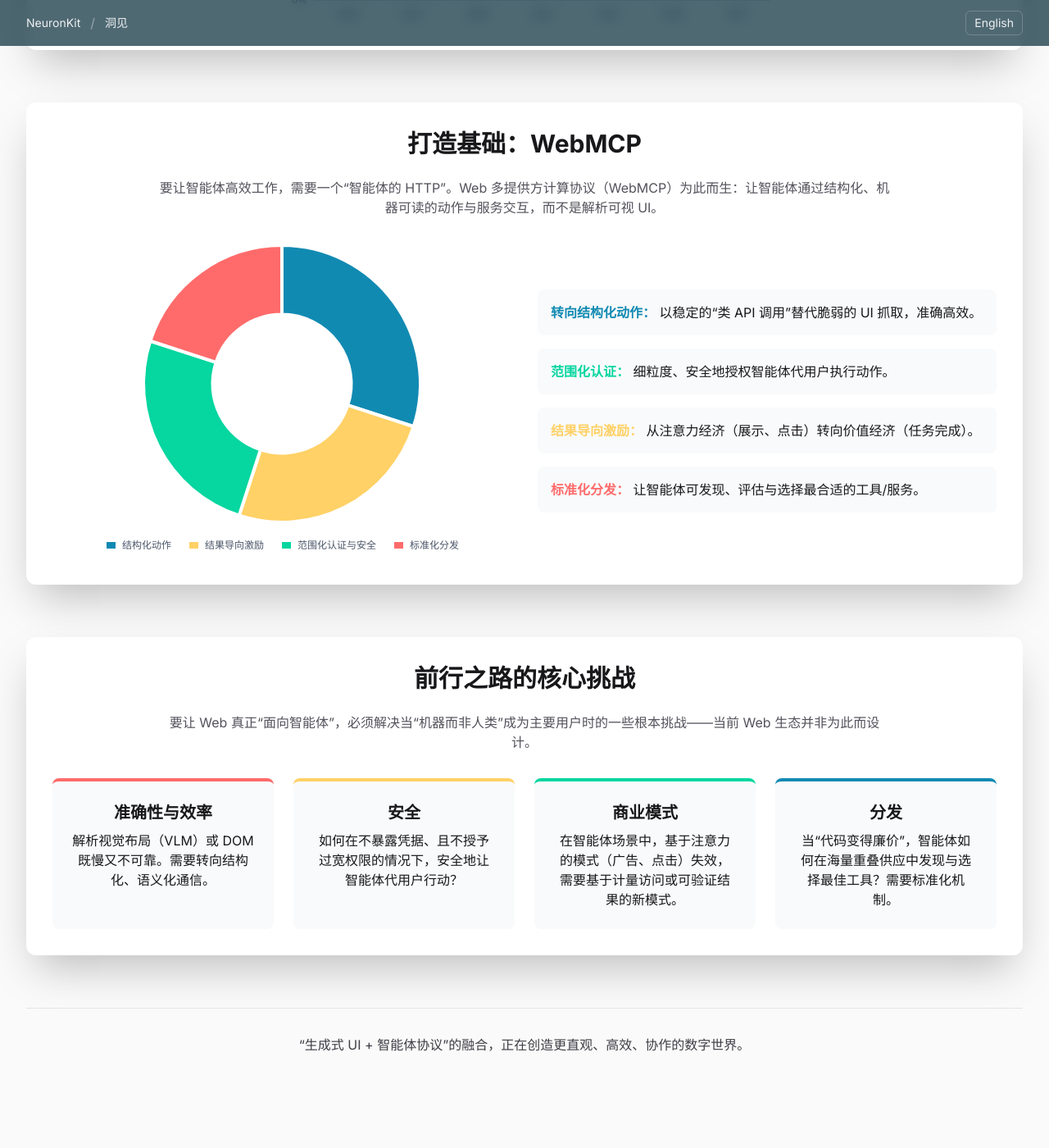
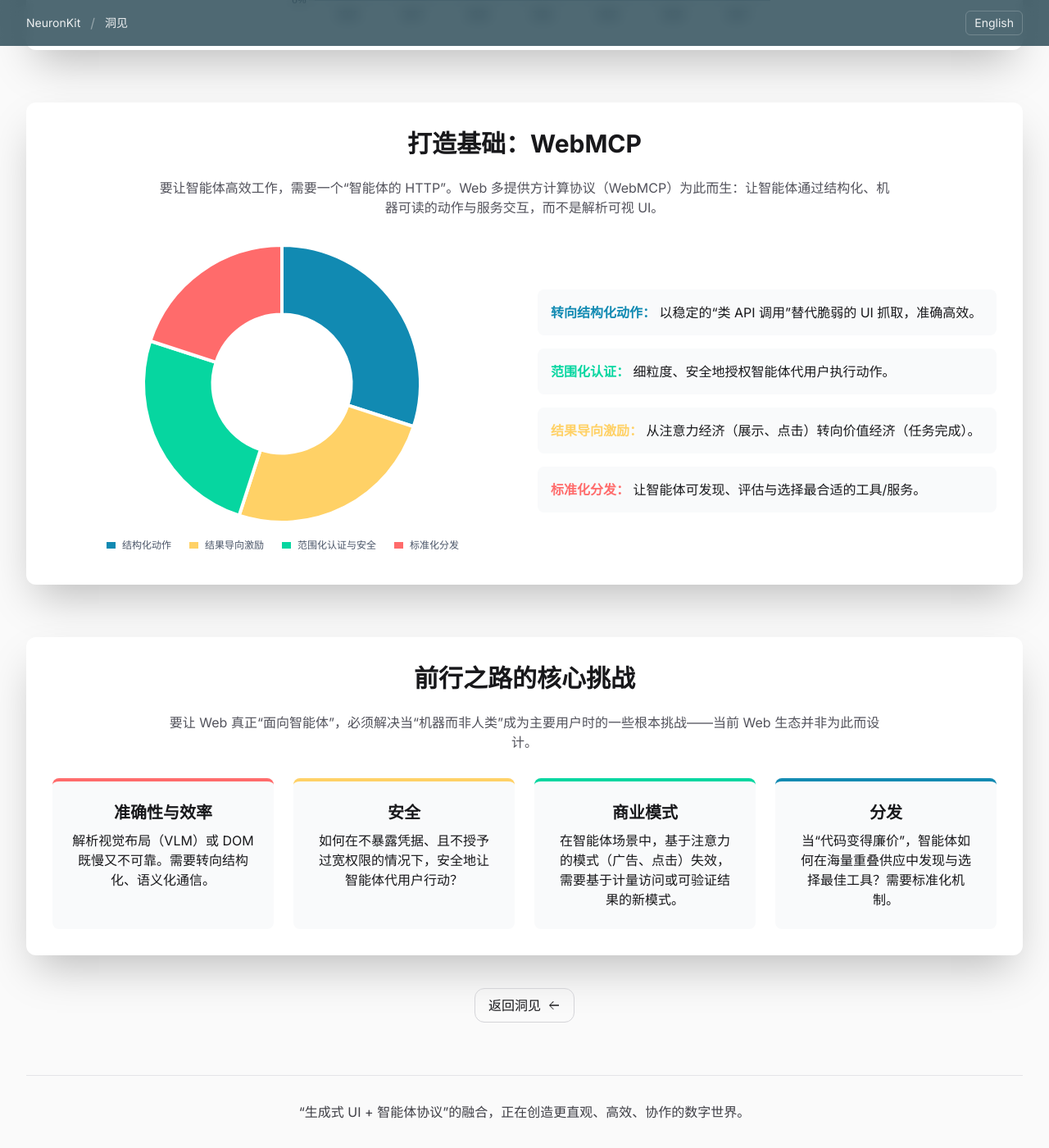
Before and after one commit to finogeeks/finogeeks.github.io, a Jekyll site: the page zh/neuronkit/insights/from_clickstream_to_dialogstream.html, which Jekyll copies as it is, in a window 1280 px wide and 1400 px high, scrolled down 2059 px. Shown: the whole window at 82% size. Built offline with Jekyll 4.4.1, drawn with Linux system fonts in a browser that asks for light colours; nearby versions of some CDN libraries; before the commit the page ends 3377 px from its top, so only the background shows below that.

Commit message:
refactor common css

```diff
--- /dev/null
+++ b/assets/visual-article.css
@@ -0,0 +1,25 @@
+/* Shared styles for visual insight articles */
+
+.chart-container {
+  position: relative;
+  width: 100%;
+  max-width: 600px;
+  margin-left: auto;
+  margin-right: auto;
+  height: 350px;
+  max-height: 400px;
+}
+@media (min-width: 768px) {
+  .chart-container { height: 400px; }
+}
+
+.gradient-text {
+  background: linear-gradient(to right, #118AB2, #06D6A0);
+  -webkit-background-clip: text;
+  background-clip: text;
+  -webkit-text-fill-color: transparent;
+  color: transparent;
+}
+
+.flow-arrow { font-size: 2rem; color: #118AB2; line-height: 1; }
+.flow-box { border: 2px solid #118AB2; background-color: #ffffff; }
--- a/zh/neuronkit/insights/from_clickstream_to_dialogstream.html
+++ b/zh/neuronkit/insights/from_clickstream_to_dialogstream.html
@@ -10,34 +10,9 @@
     <link rel="preconnect" href="https://fonts.gstatic.com" crossorigin>
     <link href="https://fonts.googleapis.com/css2?family=Inter:wght@400;500;700;800&display=swap" rel="stylesheet">
     <style>
-        body {
-            font-family: 'Inter', sans-serif;
-            background-color: transparent;
-        }
-        .chart-container {
-            position: relative;
-            width: 100%;
-            max-width: 600px;
-            margin-left: auto;
-            margin-right: auto;
-            height: 350px;
-            max-height: 400px;
-        }
-        @media (min-width: 768px) {
-            .chart-container {
-                height: 400px;
-            }
-        }
-        .gradient-text {
-            background: linear-gradient(to right, #118AB2, #06D6A0);
-            -webkit-background-clip: text;
-            background-clip: text;
-            -webkit-text-fill-color: transparent;
-            color: transparent;
-        }
-        .flow-arrow { font-size: 2rem; color: #118AB2; line-height: 1; }
-        .flow-box { border: 2px solid #118AB2; background-color: #ffffff; }
+        body { font-family: 'Inter', sans-serif; background-color: transparent; }
     </style>
+    <link rel="stylesheet" href="/assets/visual-article.css">
 </head>
 <body class="bg-zinc-50 dark:bg-zinc-950 text-zinc-900 dark:text-zinc-100">
 
@@ -180,6 +155,13 @@
 
         </main>
 
+        <div class="mt-10 flex items-center justify-center">
+            <a href="/zh/neuronkit/insights/" class="inline-flex items-center gap-2 px-4 py-2 rounded-xl border border-zinc-300 dark:border-zinc-700 hover:bg-zinc-100 dark:hover:bg-zinc-900 transition">
+                返回洞见
+                <svg xmlns="http://www.w3.org/2000/svg" viewBox="0 0 24 24" fill="currentColor" class="h-4 w-4"><path d="M10.5 19.5L3 12l7.5-7.5 1.06 1.06L5.62 11H21v2H5.62l5.94 5.94-1.06 1.06Z"/></svg>
+            </a>
+        </div>
+
         <footer class="text-center mt-12 md:mt-16 pt-8 border-t border-zinc-200 dark:border-zinc-800">
             <p class="text-zinc-700 dark:text-zinc-300">“生成式 UI + 智能体协议”的融合，正在创造更直观、高效、协作的数字世界。</p>
         </footer>
```
Also changed, not shown: en/neuronkit/insights/from_clickstream_to_dialogstream.html (+11 -36 lines).
